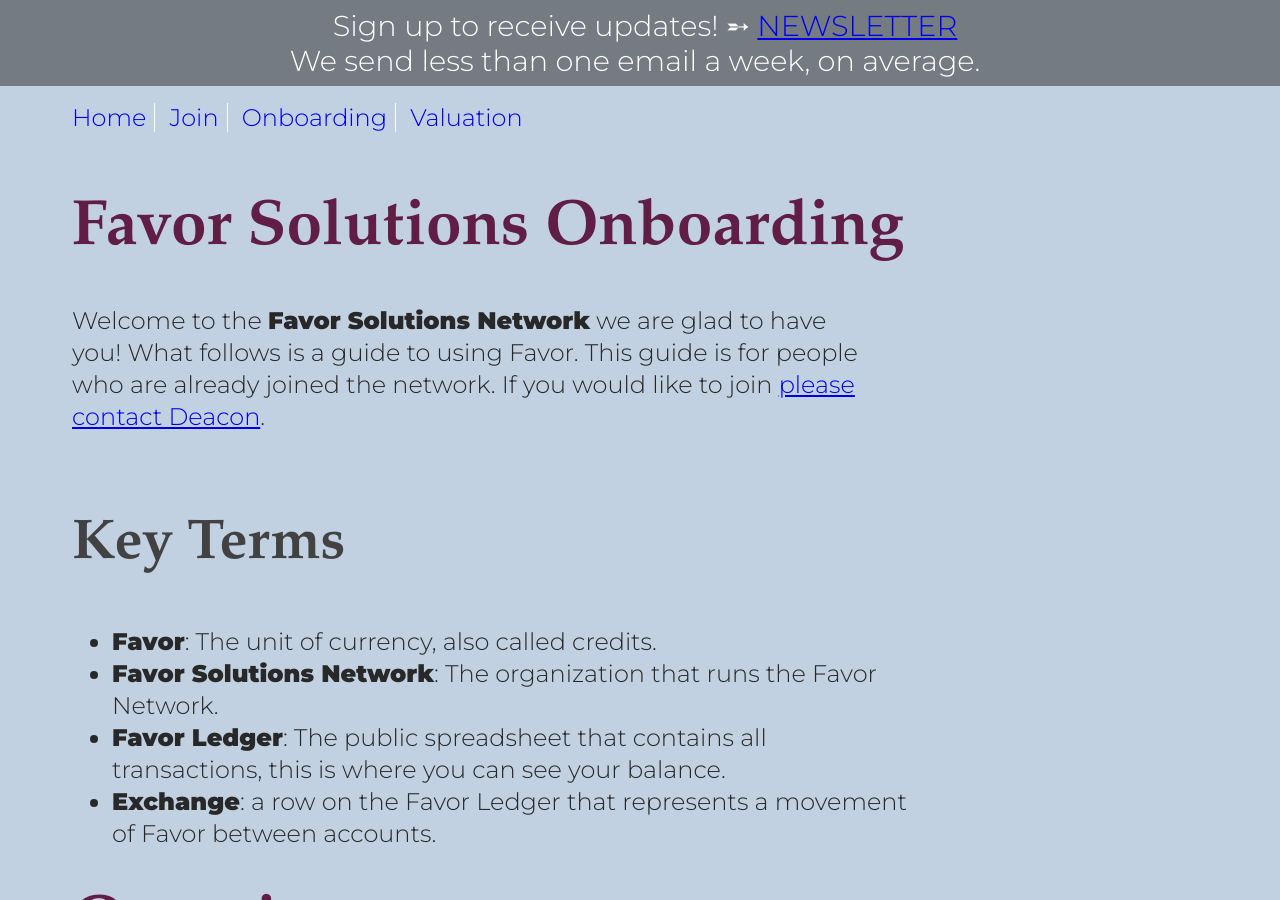
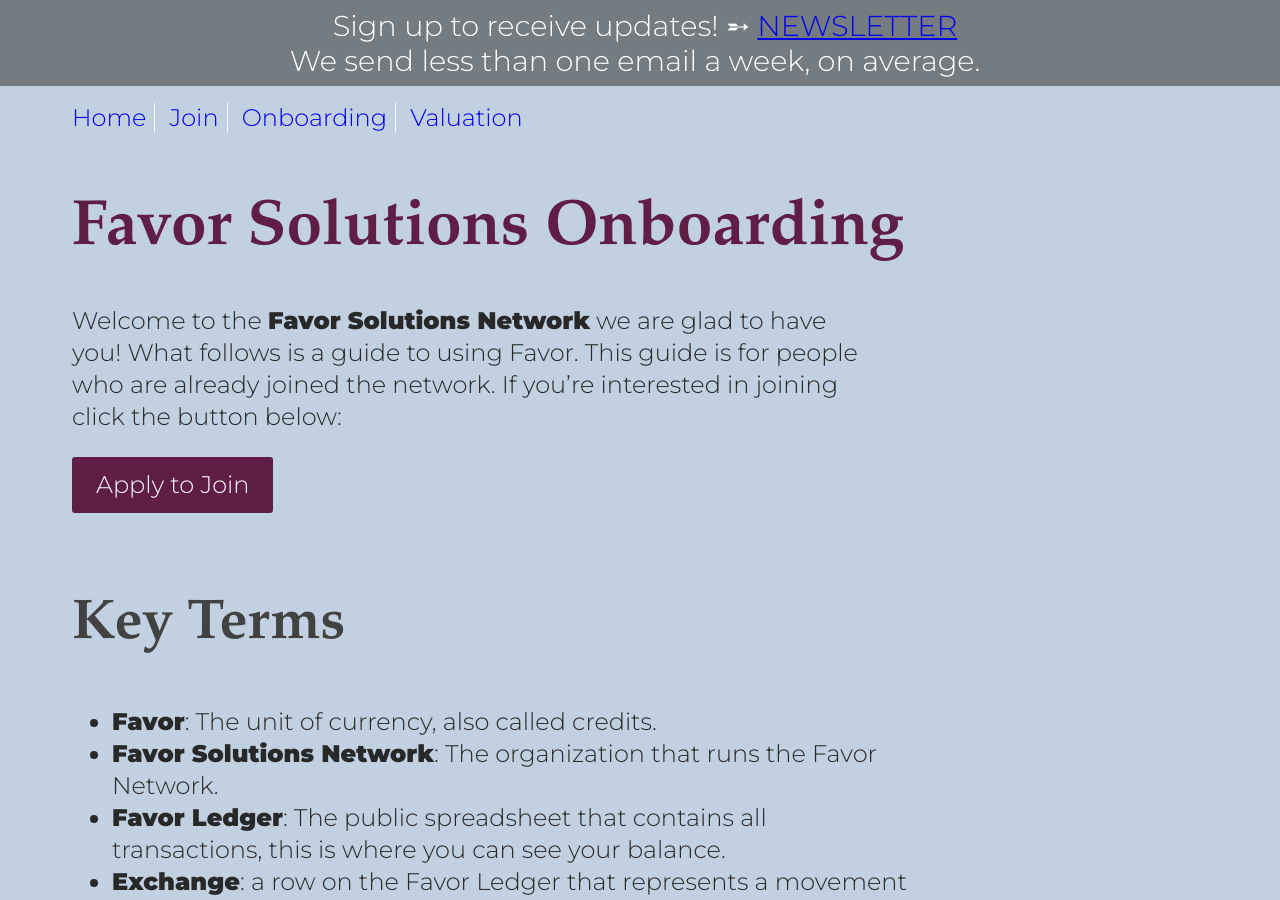
Before and after one commit to dhornbein/favor, a Jekyll site: the page built from _posts/2020-07-20-onboarding.md, in a window 1280 px wide and 900 px high. Built offline with Jekyll 4.4.1, drawn with Linux system fonts in a browser that asks for light colours; some web fonts are replaced.

Commit message:
updates onboarding link to join

```diff
--- a/_posts/2020-07-20-onboarding.md
+++ b/_posts/2020-07-20-onboarding.md
@@ -13,7 +13,9 @@ tags:
 
 # Favor Solutions Onboarding
 
-Welcome to the **Favor Solutions Network** we are glad to have you! What follows is a guide to using Favor. This guide is for people who are already joined the network. If you would like to join [please contact Deacon](https://calendly.com/deacon-rodda/favor).
+Welcome to the **Favor Solutions Network** we are glad to have you! What follows is a guide to using Favor. This guide is for people who are already joined the network. If you're interested in joining click the button below:
+
+<a href="{{ '/join/' | relative_url }}" class="button">Apply to Join</a>
 
 ## **Key Terms**
 
```
